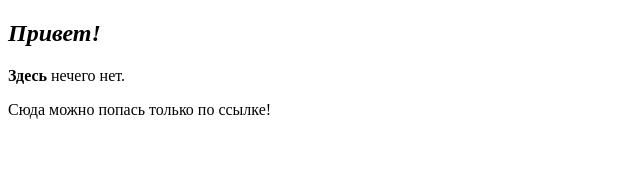
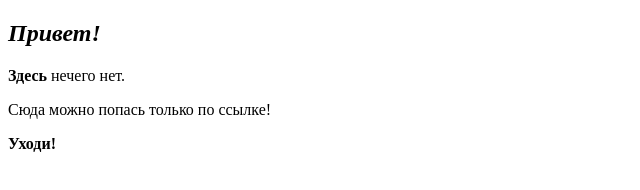
Before and after one commit to sch22less/sch22less.github.io, a plain HTML site: page index.html in a window 1280 px wide. Shown: the full height of the page, 0-640 px from the left. Drawn offline with Linux system fonts and the light colour scheme.

Commit message:
Update index.html

```diff
--- a/index.html
+++ b/index.html
@@ -9,5 +9,6 @@
 <p><strong>Здесь</strong> нечего нет.</p>
 
 <p>Сюда можно попась только по ссылке!</p>
+<p><strong>Уходи!</strong></p>
 </body>
 </html>
```
